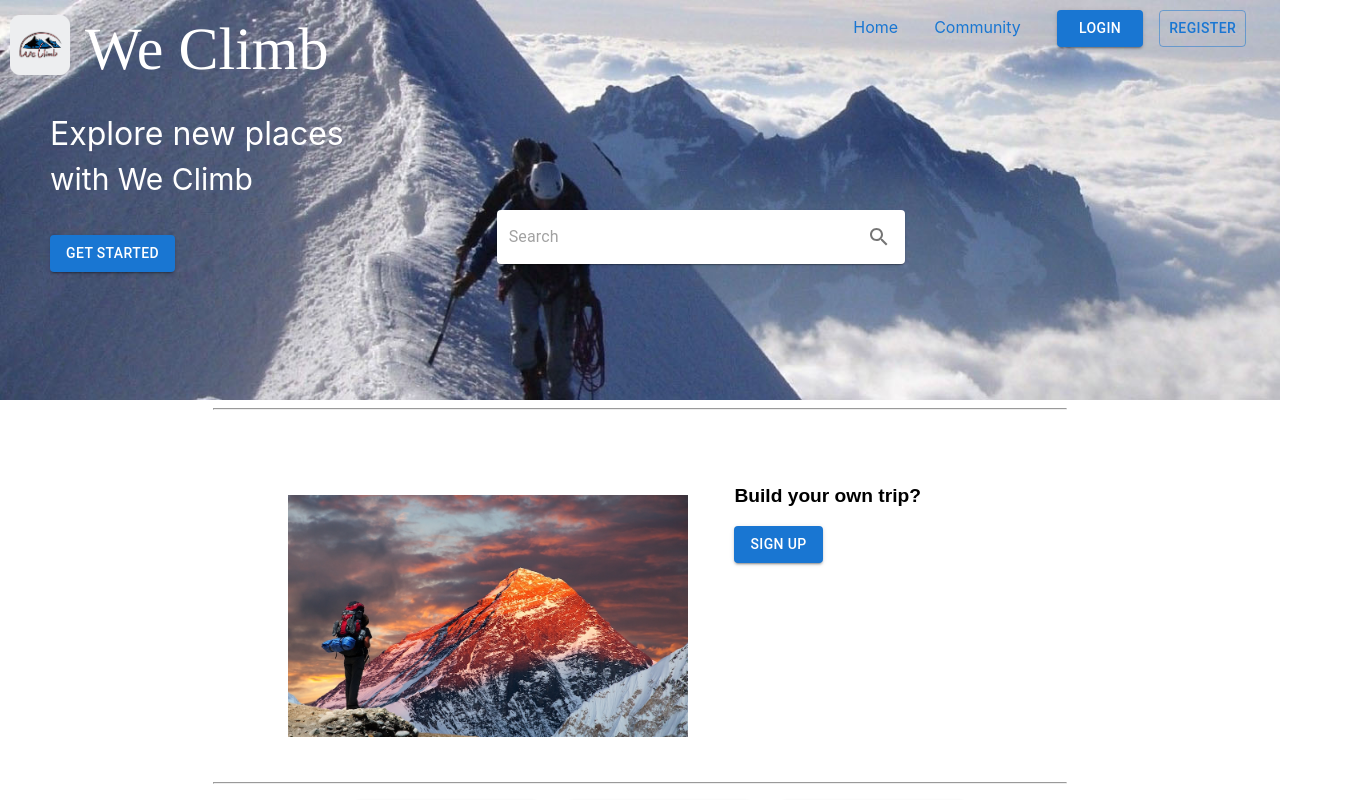
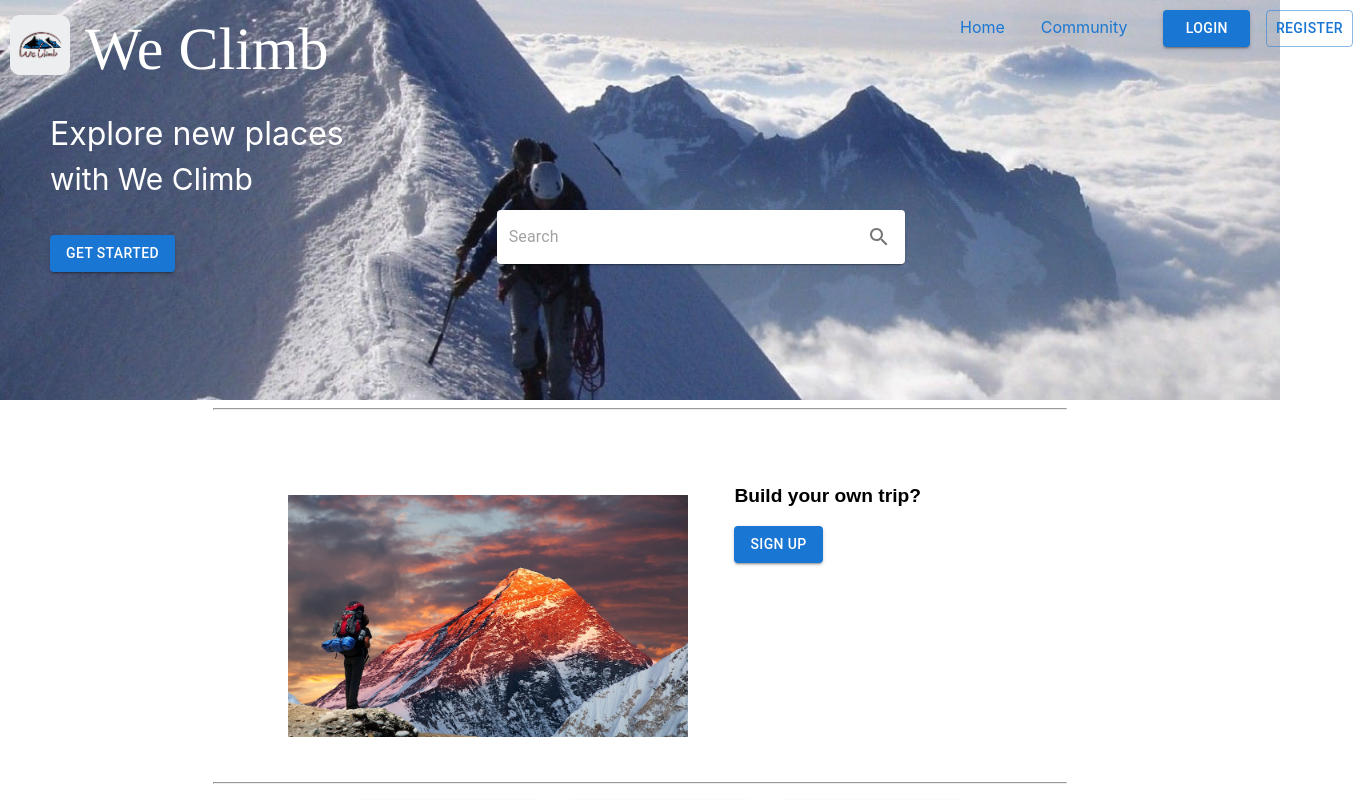
Before and after one commit to williamzeming/csit321, a React (Create React App) app in the folder webapp/: page / in a window 1280 px wide. Shown: the top 800 px of the page, 1363 px wide, since content can reach past the window. Built offline with nearby package versions, Linux system fonts and the light colour scheme; no server answers.

Commit message:
Changes for js homepage

```diff
--- a/webapp/src/page/Home.js
+++ b/webapp/src/page/Home.js
@@ -125,7 +125,7 @@ class Home extends React.Component {
     render() {
         return (<div>
                 <Grid className={"topColumn"} container>
-                    <Grid className={"topFirstColumn"} item xs={3} md={4}>
+                    <Grid className={"topFirstColumn"} item xs={3} md={4} lg={4}>
                         <Grid className={"topFirstColumnRow"}>
                             <span>
                                  <img src={logo1} height={60} width={60} style={{paddingLeft: 10}}
@@ -152,7 +152,7 @@ class Home extends React.Component {
                         </Grid>
 
                     </Grid>
-                    <Grid item xs={2} md={4} style={{paddingTop: 200, position: "relative"}}>
+                    <Grid className={"topSecondColumn"} item xs={2} md={4} lg={5} style={{paddingTop: 200, position: "relative"}}>
                         <Grid style={{paddingLeft: 70, position: "absolute", alignContent: "center"}}>
                             <Paper
                                 component="form"
@@ -169,7 +169,7 @@ class Home extends React.Component {
                         </Grid>
 
                     </Grid>
-                    <Grid item xs={3} md={4}>
+                    <Grid item xs={3} md={4} lg={3}>
                         <Stack direction="row" spacing={2}>
                             <Stack spacing={2} direction="row" style={{paddingTop: 7}}>
                                 <Link style={{paddingRight: 20}} to="/" underline="hover">Home</Link>
@@ -177,7 +177,7 @@ class Home extends React.Component {
                             </Stack>
                             {
                                 this.state.loginState ? (
-                                    <Stack spacing={2} direction="row" style={{paddingRight: 10}}>
+                                    <Stack spacing={2} direction="row" style={{paddingRight: 120}}>
                                         <Button fullWidth variant="contained" href={"/Login"}>
                                             <div>{this.state.userName}</div>
                                         </Button>
@@ -185,13 +185,19 @@ class Home extends React.Component {
                                         <Button fullWidth variant="outlined" onClick={this.logout}
                                                 href={"/"}>Logout</Button>
                                     </Stack>) : (
-                                    <Stack spacing={2} direction="row" style={{paddingRight: 10}}>
+                                        <Grid style={{paddingRight: 10}}>
+                                            <Stack spacing={2} direction="row" >
+
                                                 <Button fullWidth variant="contained" href={"/Login"}>
                                                     Login
                                                 </Button>
                                                 <Button fullWidth variant="outlined"
                                                         href={"/Register"}>Register</Button>
+
+
                                             </Stack>
+                                        </Grid>
+
 
                                 )
                             }
```
Lines whose indentation alone changed are shown as unchanged.
